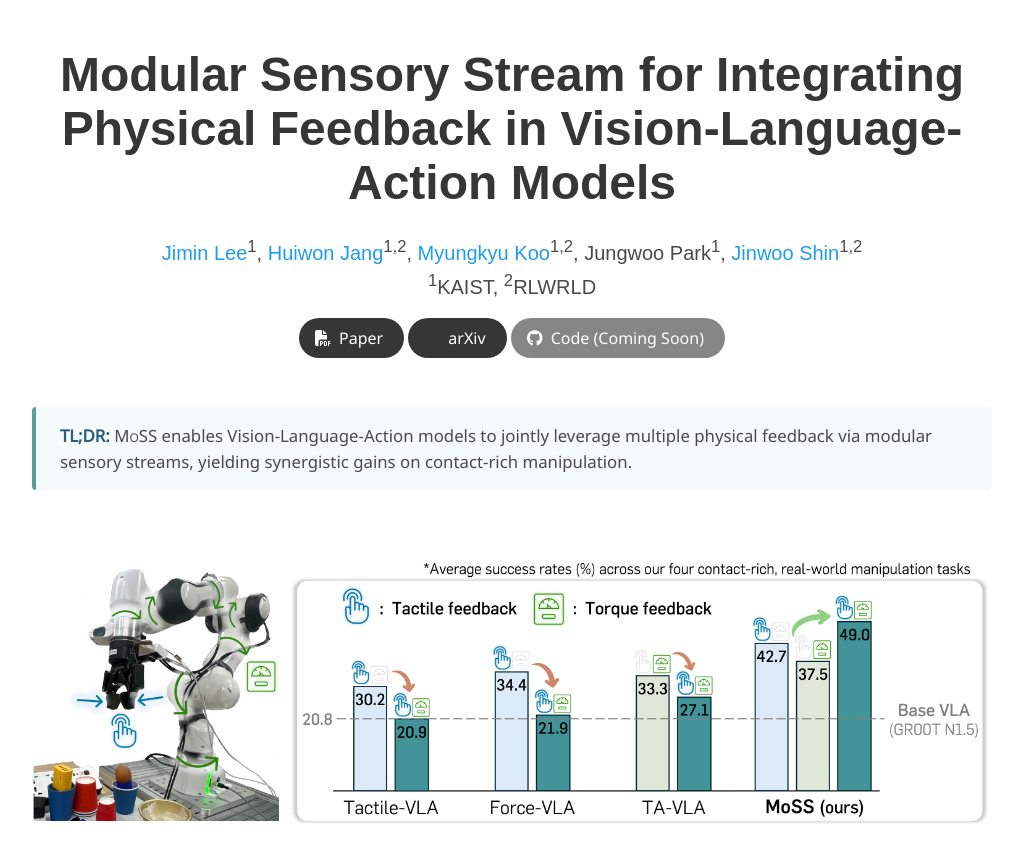
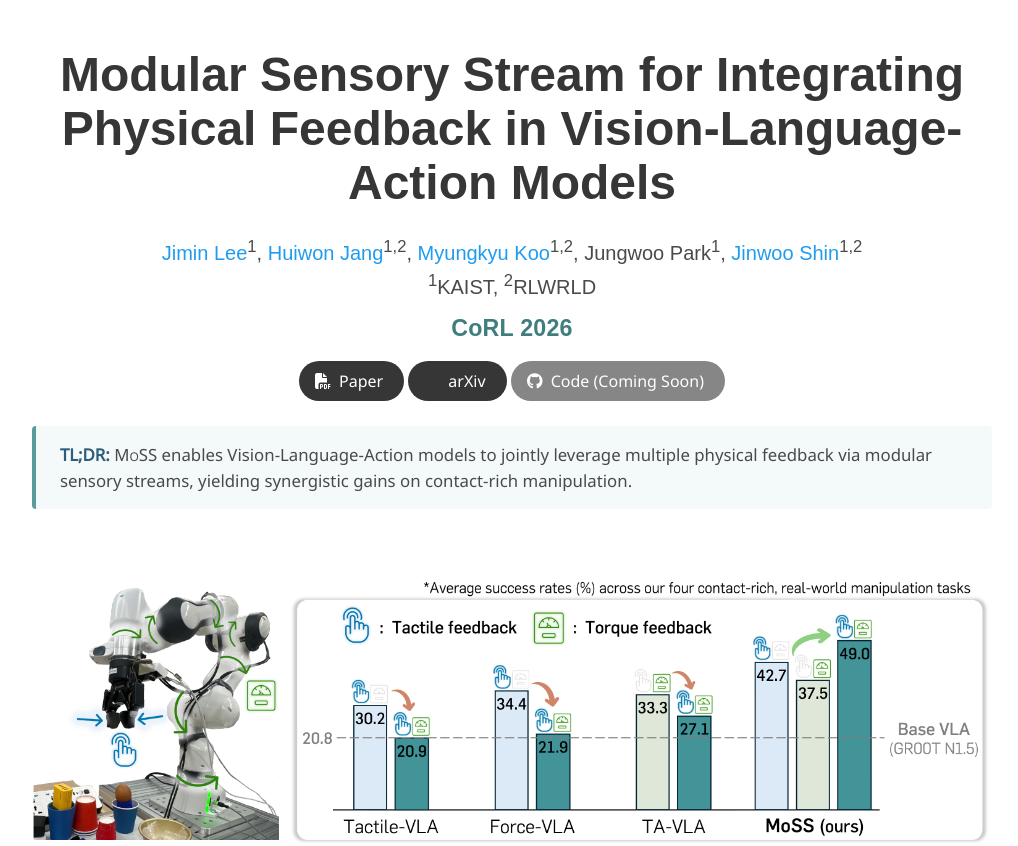
Before and after one commit to jiminlx/MoSS, a plain HTML site: page index.html in a window 1280 px wide. Shown: the top 846 px of the page, without its empty margins (128-1146 px from the left). Drawn offline with nearby package versions, Linux system fonts and the light colour scheme; some icons are missing; a web font is replaced by a local one.

Commit message:
Add CoRL 2026 venue line under the author list
Co-Authored-By: Claude Opus 5 (1M context) <noreply@anthropic.com>

```diff
--- a/index.html
+++ b/index.html
@@ -55,6 +55,10 @@
           <div class="is-size-5 publication-authors">
             <span class="author-block"><sup>1</sup>KAIST,</span>
             <span class="author-block"><sup>2</sup>RLWRLD</span>
+          </div>
+
+          <div class="publication-venue-line">
+            <span class="venue-badge">CoRL 2026</span>
           </div>
 
           <div class="column has-text-centered">
--- a/static/css/index.css
+++ b/static/css/index.css
@@ -157,9 +157,30 @@ body {
 }
 
 
+/* Venue */
+.publication-venue-line {
+  margin-top: 0.85rem;
+  text-align: center;
+  line-height: 1.2;
+}
+
+.venue-badge {
+  font-family: 'Google Sans', sans-serif;
+  font-size: 1.45rem;
+  font-weight: 700;
+  color: #3f7d7f;
+  letter-spacing: 0.01em;
+}
+
+/* Spacing between the venue line and the link buttons */
+.publication-venue-line + .column {
+  padding-top: 0.85rem;
+  padding-bottom: 0;
+}
+
 /* TL;DR */
 .tldr {
-  margin-top: 2rem;
+  margin-top: 1.25rem;
   padding: 1rem 1.5rem;
   border-left: 4px solid #5a9b9d;
   background: #f4f9f9;
```
